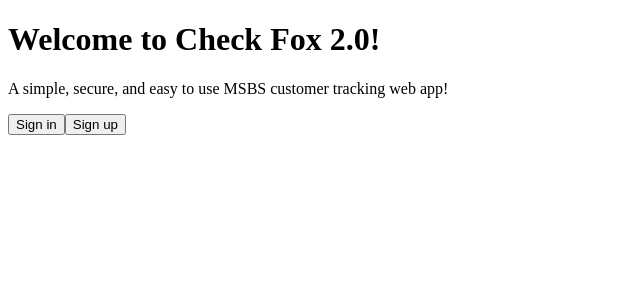
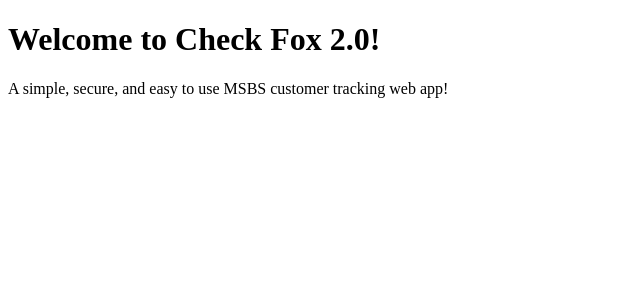
Before and after one commit to Brian-Jaber/check-fox-2.0, a React (Vite) app: page / in a window 1280 px wide. Shown: the top 300 px of the page, without its empty margins (0-640 px from the left). Built offline with nearby package versions, Linux system fonts and the light colour scheme.

Commit message:
Added Login component file, continuing to build out component functionality

```diff
--- a/src/Components/LandingPage/LandingPage.tsx
+++ b/src/Components/LandingPage/LandingPage.tsx
@@ -8,8 +8,6 @@ const LandingPage: React.FC = () => {
       </header>
       <main className="landing-page__content">
         <p>A simple, secure, and easy to use MSBS customer tracking web app!</p>
-        <button className="landing-page__sign-in">Sign in</button>
-        <button className="Landing-page__sign-up">Sign up</button>
       </main>
     </div>
   );
--- /dev/null
+++ b/src/Components/Login/LoginForm.tsx
@@ -0,0 +1,6 @@
+import React, { useState } from "react";
+
+const LoginForm: React.FC = () => {
+  const [username, setUsername] = useState("");
+  const [password, setPassword] = useState("");
+};
```
